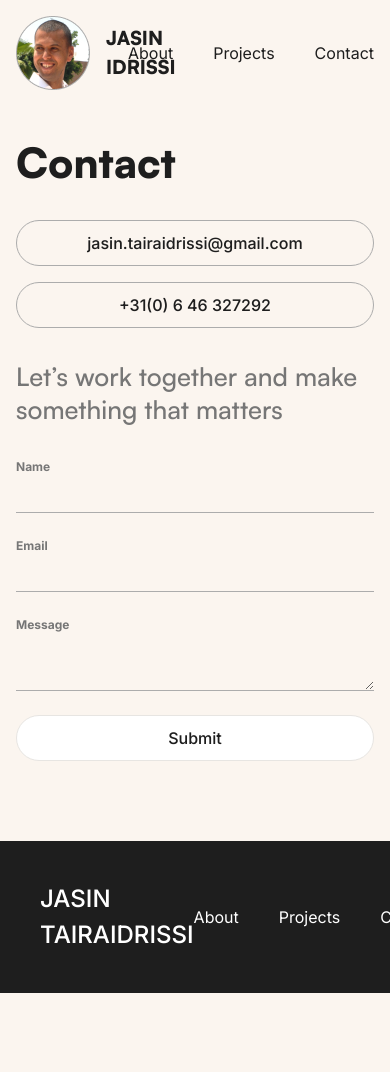
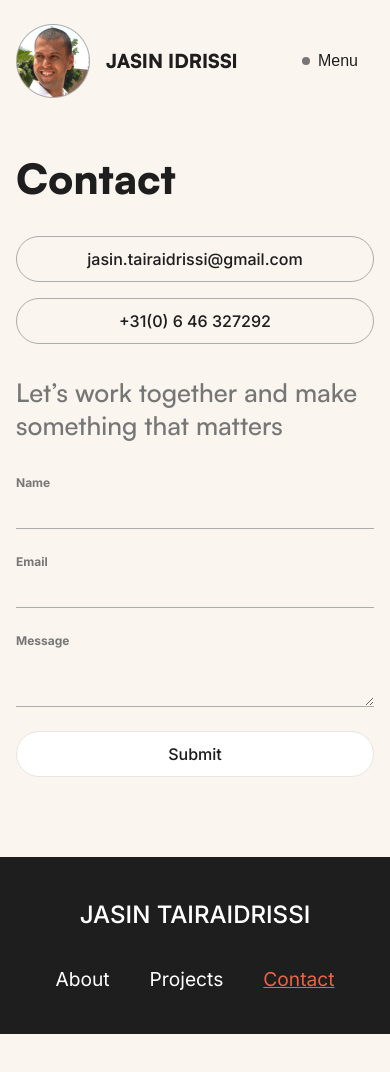
Before and after one commit to jasin1/portfolio-2024, a React (Vite) app: page /Contact in a window 390 px wide. Shown: the top 1072 px of the page. Built offline with nearby package versions, Linux system fonts and the light colour scheme.

Commit message:
Close button for mobile menu

```diff
--- a/src/components/Button/Button.jsx
+++ b/src/components/Button/Button.jsx
@@ -1,7 +1,7 @@
 import "./Button.css";
 import { Link } from "react-router-dom";
 
-function Button({ children, onClick, type, variant, hasArrow, href }) {
+function Button({ children, onClick, type, variant, hasArrow, href, icon}) {
 
   const isExternal = href && href.startsWith("http");
   const Component = isExternal ? "a" : href ? Link : "button";
@@ -14,7 +14,7 @@ function Button({ children, onClick, type, variant, hasArrow, href }) {
     type={!isExternal ? type :undefined}
     target={isExternal ? '_blank': undefined}
     rel={isExternal ? "noopener noreferrer" : undefined}
-
+    icon={icon}
     >
       {children}
       {hasArrow && (
--- /dev/null
+++ b/src/components/CloseButton/CloseButton.css
@@ -0,0 +1,34 @@
+.close-button{
+  background: none;
+  border: none;
+  cursor: pointer;
+  padding: 1rem;
+  z-index: 1000;
+}
+
+.circle-background{
+  background-color: #716D6D;
+  border-radius: 50%;
+  padding: 1rem;
+  display: flex;
+  justify-content: center;
+  align-items: center;
+}
+
+.close-button svg{
+  width: 18px;
+  height: 18px;
+  fill: var(--color-white);
+}
+
+@media screen and (max-width: 768px){
+
+  .close-button {
+    background:none;
+    border: none;
+    cursor: pointer;
+    padding: 1rem;
+    z-index: 100; /* Ensure it appears above other elements */
+    color: white; /* Ensure it's visible on a dark background */
+  }
+}
--- /dev/null
+++ b/src/components/CloseButton/CloseButton.jsx
@@ -0,0 +1,28 @@
+import "./CloseButton.css";
+
+function CloseButton({ onClick }) {
+  return (
+    <button className="close-button" onClick={onClick} aria-label="Close Menu">
+      <div className="circle-background">
+        <svg
+          width="23"
+          height="24"
+          viewBox="0 0 23 24"
+          fill="none"
+          xmlns="http://www.w3.org/2000/svg"
+        >
+          <path
+            d="M0 2.10049L1.41421 0.686279L22.6274 21.8995L21.2132 23.3137L0 2.10049Z"
+            fill="white"
+          />
+          <path
+            d="M22.6274 2.10049L21.2132 0.686279L2.47955e-05 21.8995L1.41424 23.3137L22.6274 2.10049Z"
+            fill="white"
+          />
+        </svg>
+      </div>
+    </button>
+  );
+}
+
+export default CloseButton;
--- a/src/components/Footer/Footer.css
+++ b/src/components/Footer/Footer.css
@@ -10,11 +10,38 @@
   color: var(--color-white);
   padding: 2.5rem;
   width: 100%;
-  max-width: 1440px;
+  background-color: var(--color-black);
+  /* max-width: 1440px; */
 }
+
 
 .Footer-nav p{
   font-size: 24px;
   font-weight: var(--font-weight-medium);
   text-transform: uppercase;
 }
+
+.nav-links-footer{
+  display: flex;
+  align-items: center;
+  gap: 2.5rem;
+}
+
+@media screen and (max-width: 960px){
+  .Footer-nav{
+    display: flex;
+    flex-direction: column;
+    color: white;
+    max-width: 100%;
+  }
+
+  .nav-link-footer{
+    font-size: var(--font-size-big);
+    color: var(--color-white);
+    margin-bottom: 1rem;
+  }
+
+  .nav-link-footer-logo{
+    margin-bottom: 2rem;
+  }
+}
--- a/src/components/Footer/Footer.jsx
+++ b/src/components/Footer/Footer.jsx
@@ -5,23 +5,23 @@ function Footer() {
   return (
     <section className="footer" >
       <nav className="Footer-nav">
-        <NavLink to="/" className="nav-link color-white">
+        <NavLink to="/" className="nav-link color-white nav-link-footer-logo">
           <p>Jasin TairaIdrissi</p>
         </NavLink>
         <div className="nav-links-wrapper">
-          <ul className="nav-links">
+          <ul className="nav-links-footer">
             <li>
-              <NavLink to="/About" className="nav-link color-white">
+              <NavLink to="/About" className="nav-link color-white nav-link-footer">
                 About
               </NavLink>
             </li>
             <li>
-              <NavLink to="/Projects" className="nav-link color-white">
+              <NavLink to="/Projects" className="nav-link color-white nav-link-footer">
                 Projects
               </NavLink>
             </li>
             <li>
-              <NavLink to="/Contact" className="nav-link color-white">
+              <NavLink to="/Contact" className="nav-link color-white nav-link-footer">
                 Contact
               </NavLink>
             </li>
--- a/src/components/Header/Header.css
+++ b/src/components/Header/Header.css
@@ -1,4 +1,19 @@
+nav{
+  display: flex;
+  justify-content: space-between;
+  align-items: center;
+  position: sticky;
+  top: 0;
+  z-index: 100;
+  background-color: var(--color-background);
+  padding: .5rem 0;
+  transition: box-shadow 0.3s ease;
+}
 
+nav.scrolled{
+  /* box-shadow: 0 4px 4px -2px rgba(0,0,0,0.1); */
+  border-bottom: 1px solid var(--color-light-grey);
+}
 
 
 .logo-wrapper{
@@ -16,7 +31,16 @@
 }
 
 .nav-links{
+  position: relative;
+  display: flex;
+  align-items: center;
   gap: 2.5rem;
+  transition: all 0.3s ease;
+}
+
+.nav-links.open{
+  display: flex;
+  flex-direction: column;
 }
 
 .nav-link{
@@ -24,3 +48,104 @@
   color: var(--color-black);
   font-size: var(--font-size-base);
 }
+
+.nav-link.active{
+  color: var(--color-highlight);
+  /* font-weight: bold; */
+  text-decoration: underline;
+}
+
+.menu-button{
+  display: none;
+}
+
+.mobile-home-link{
+  display: none;
+}
+
+.close-btn-wrapper {
+  display: flex;
+  justify-content: flex-end; /* Push the button to the right */
+  padding: 1rem; /* Add some space around it */
+}
+
+@media screen and (max-width: 768px){
+  /* nav{
+    flex-direction: column;
+    justify-content: flex-start;
+  } */
+
+
+  .close-btn-wrapper {
+    position: absolute;
+    top: -1rem;
+    left: 80%;
+    /* display: flex;
+    justify-content: flex-end;
+    padding: 1rem; */
+    z-index: 100; /* Ensure it's on top */
+  }
+
+  .close-button {
+    background:none;
+    border: none;
+    cursor: pointer;
+    padding: 1rem;
+    z-index: 100; /* Ensure it appears above other elements */
+    color: white; /* Ensure it's visible on a dark background */
+  }
+
+  .nav-links{
+    display: flex;
+    flex-direction: column; /* Stack the nav items */
+    justify-content: center;
+    /* display: none; */
+    position: fixed; /* Keep the menu fixed in view */
+    top: 0;
+    right: 0; /* Position it to the right */
+    width: 100%; /* Take up 80% of the viewport width */
+    height: 100vh; /* Full height of the viewport */
+    background-color: black; /* Background color */
+    color: white; /* Text color */
+    transition: transform 0.3s ease; /* Smooth transition */
+    transform: translateX(100%);
+    z-index: 10;
+    padding: 2rem;
+  }
+
+  .menu-button{
+    display: flex;
+    align-items: center;
+    background: none;
+    color: var(--color-black);
+    padding: 1rem;
+    border: none;
+    cursor: pointer;
+    font-size: var(--font-size-base);
+  }
+
+  .circle{
+    width: .5rem;
+    height: .5rem;
+    background: var(--color-dark-grey);
+    border-radius: 50%;
+    margin-right: .5rem;
+  }
+
+  .mobile-home-link{
+    display: block;
+  }
+
+  .nav-links.open{
+    display: block; /* Show when open */
+    transform: translateX(0); /* Slide in from the right */
+  }
+
+  .nav-link{
+    font-size: var(--font-size-h2);
+    color: var(--color-white);
+    /* margin-bottom: 8rem; */
+  }
+
+
+}
--- a/src/components/Header/Header.jsx
+++ b/src/components/Header/Header.jsx
@@ -1,27 +1,130 @@
-import './Header.css';
-import PicMe from '../../assets/me-small.png';
-import {NavLink} from "react-router-dom";
+import "./Header.css";
+import PicMe from "../../assets/me-small.png";
+import CloseButton from "../../components/CloseButton/CloseButton.jsx";
+import { NavLink } from "react-router-dom";
+import { useState, useRef, useEffect } from "react";
 
+function Header() {
+  const [isMenuOpen, setIsMenuOpen] = useState(false);
+  const [scrolled, setScrolled] = useState(false);
+  const menuRef = useRef(null);
 
-function Header(){
-  return(
-    <nav>
+  const toggleMenu = () => {
+    setIsMenuOpen((prevState) => !prevState);
+  };
+
+  const closeMenu = () => {
+    setIsMenuOpen(false);
+  };
+
+  useEffect(() => {
+    const handleClickOutside = (event) => {
+      if (menuRef.current && !menuRef.current.contains(event.target)) {
+        closeMenu();
+      }
+    };
+
+    document.addEventListener("mousedown", handleClickOutside);
+
+    return () => {
+      document.removeEventListener("mousedown", handleClickOutside);
+    };
+  }, [menuRef]);
+
+  useEffect(() => {
+    const handleKeyDown = (event) => {
+      if (event.key === "Escape" && isMenuOpen) {
+        closeMenu();
+      }
+    };
+
+    document.addEventListener("keydown", handleKeyDown);
+
+    return () => {
+      document.removeEventListener("keydown", handleKeyDown);
+    };
+  }, [isMenuOpen]);
+
+  useEffect(() => {
+    const handleScroll = () => {
+      const isScrolled = window.scrollY > 50;
+      setScrolled(isScrolled);
+    };
+
+    window.addEventListener("scroll", handleScroll);
+
+    return () => {
+      window.removeEventListener("scroll", handleScroll);
+    };
+  }, []);
+
+  return (
+    <nav className={scrolled ? "scrolled" : ""}>
       <div>
         <NavLink to="/" className="logo-wrapper">
-        <img src={PicMe} alt="" />
-        <span>JASIN IDRISSI</span>
+          <img src={PicMe} alt="" />
+          <span>JASIN IDRISSI</span>
         </NavLink>
       </div>
-      <div className="nav-links-wrapper">
-        <ul className='nav-links'>
-          <li><NavLink to="/About" className='nav-link'>About</NavLink></li>
-          <li><NavLink to="/Projects" className='nav-link'>Projects</NavLink></li>
-          <li><NavLink to="/Contact" className='nav-link'>Contact</NavLink></li>
+      {isMenuOpen && (
+        <div className="close-btn-wrapper">
+          <CloseButton onClick={closeMenu} />
+        </div>
+      )}
+      <div className="nav-links-wrapper" ref={menuRef}>
+        <ul className={`nav-links ${isMenuOpen ? "open" : ""}`}>
+          <li className="mobile-home-link">
+            <NavLink
+              to="/"
+              className={({ isActive }) =>
+                isActive ? "nav-link active" : "nav-link"
+              }
+              onClick={closeMenu}
+            >
+              Home
+            </NavLink>
+          </li>
+          <li>
+            <NavLink
+              to="/About"
+              className={({ isActive }) =>
+                isActive ? "nav-link active" : "nav-link"
+              }
+              onClick={closeMenu}
+            >
+              About
+            </NavLink>
+          </li>
+          <li>
+            <NavLink
+              to="/Projects"
+              className={({ isActive }) =>
+                isActive ? "nav-link active" : "nav-link"
+              }
+              onClick={closeMenu}
+            >
+              Projects
+            </NavLink>
+          </li>
+          <li>
+            <NavLink
+              to="/Contact"
+              className={({ isActive }) =>
+                isActive ? "nav-link active" : "nav-link"
+              }
+              onClick={closeMenu}
+            >
+              Contact
+            </NavLink>
+          </li>
         </ul>
+        <button className="menu-button" onClick={toggleMenu}>
+          <span className="circle"></span>
+          Menu
+        </button>
       </div>
     </nav>
-  )
-
+  );
 }
 
 export default Header;
--- a/src/index.css
+++ b/src/index.css
@@ -86,11 +86,7 @@ section{
   margin-bottom: 7.5rem;
 }
 
-nav{
-  display: flex;
-  justify-content: space-between;
-  align-items: center;
-}
+
 
 h1, h2, h3, h4, h5 {
   font-family: var(--font-heading);
@@ -144,10 +140,7 @@ p, li, span, div, a {
   text-wrap: pretty;
 }
 
-ul{
-  display: flex;
-  align-items: center;
-}
+
 
 li{
   list-style: none;
--- a/src/pages/About/About.jsx
+++ b/src/pages/About/About.jsx
@@ -78,7 +78,7 @@ function About() {
                 <Button variant="white" type="button" hasArrow={true}>
                   Curriculum Vitae
                 </Button>
-                <Button variant="white" type="button" hasArrow={true}>
+                <Button variant="white" type="button" hasArrow={true} href="https://www.linkedin.com/in/jasin-tairaidrissi-a807353/">
                   LinkedIn
                 </Button>
               </div>
```
Also changed, not shown: src/pages/Home/Home.jsx (+31 -23 lines), src/assets/download.svg (added).
